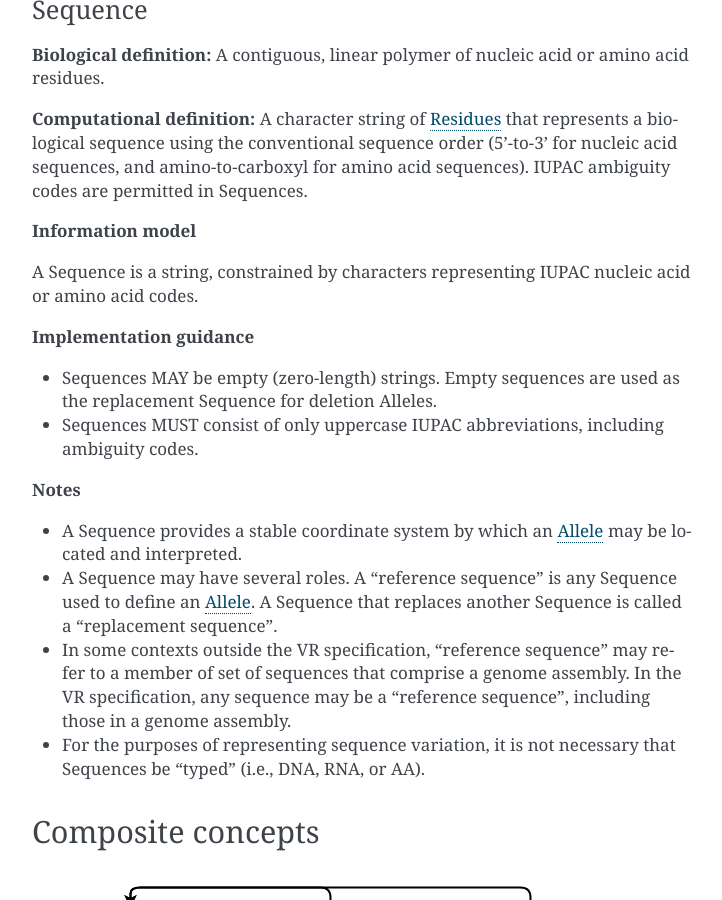
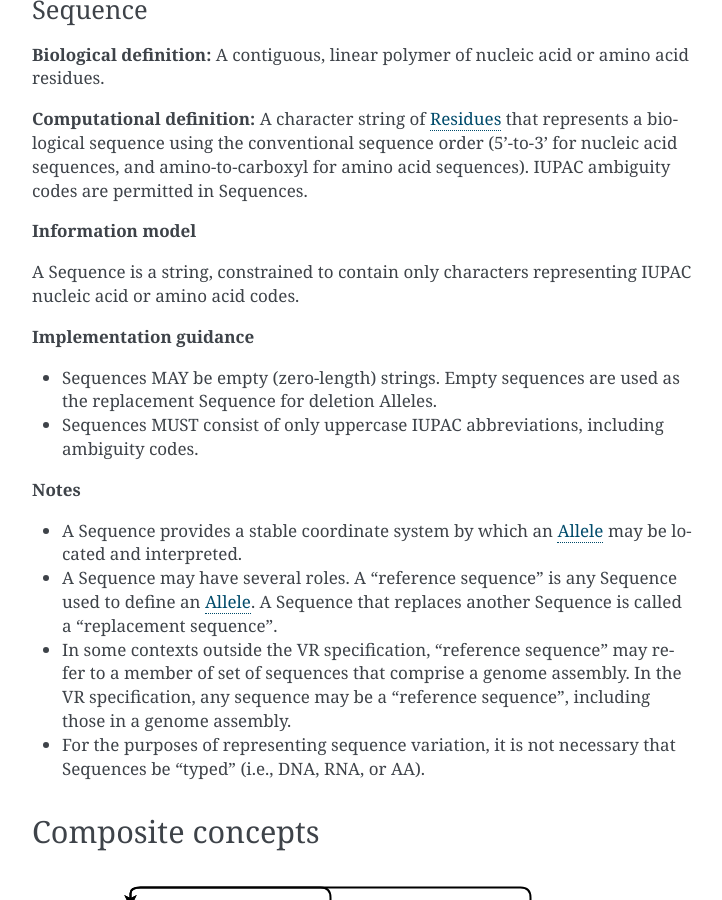
Before and after one commit to ga4gh/vrs, a Sphinx documentation site: the page built from docs/source/terms_and_model/terms_and_model.rst, in a window 1280 px wide and 900 px high, scrolled down 3515 px. Shown: the whole window, without its empty margins (388-1110 px from the left). Built offline with Sphinx 7.4.7, drawn with Linux system fonts in a browser that asks for light colours.

Commit message:
closes #65

```diff
--- a/docs/source/terms_and_model/terms_and_model.rst
+++ b/docs/source/terms_and_model/terms_and_model.rst
@@ -101,7 +101,7 @@ Sequence
 
 **Information model**
 
-A Sequence is a string, constrained by characters representing IUPAC nucleic acid or amino acid codes.
+A Sequence is a string, constrained to contain only characters representing IUPAC nucleic acid or amino acid codes.
 
 **Implementation guidance**
 
```
